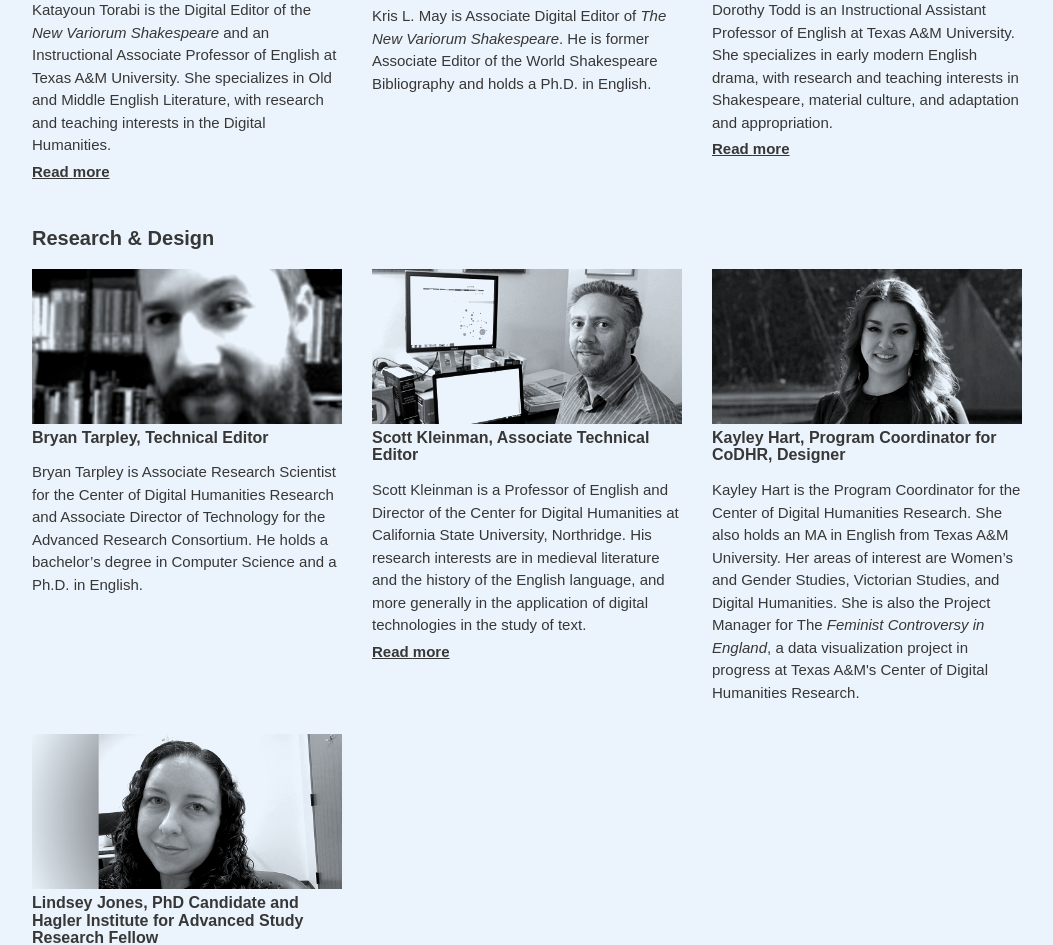
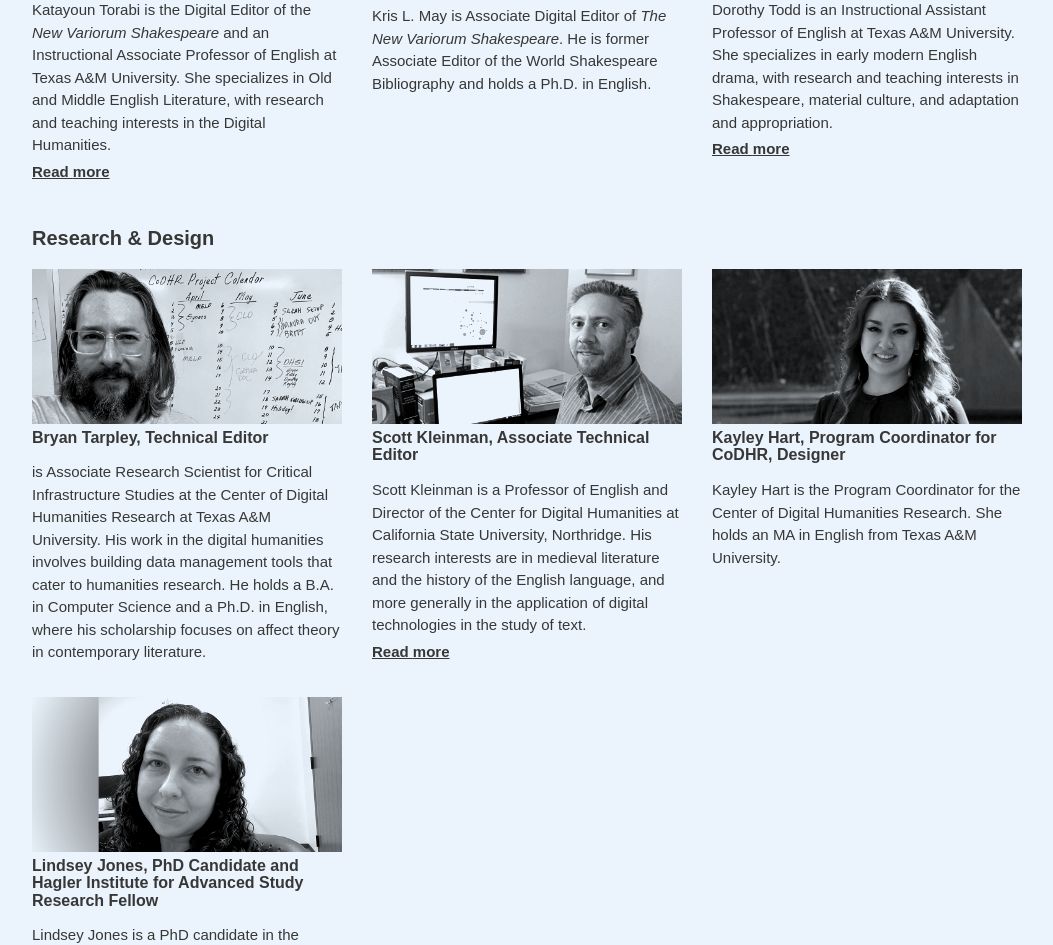
Before and after one commit to newvariorumshakespeare/corpora-plugin, a Django app: template templates/info_contributors.html in a window 1280 px wide. Shown: the part 5264-6209 px from the top of the page, without its empty margins (208-1261 px from the left). Run offline with Django 3.2, Linux system fonts and the light colour scheme; the template is opened without the code that fills it, so the values that code supplies are empty; some web fonts are replaced.

Commit message:
updating a pic and bios for codhr staff

```diff
--- a/templates/info_contributors.html
+++ b/templates/info_contributors.html
@@ -563,9 +563,10 @@
             <li class="contributors--person-tile">
               <img src="{% static 'img/contribs/Bryan_Tarpley.jpg' %}" alt="Bryan Tarpley"/>
               <h3 class="type-size-0">Bryan Tarpley, Technical Editor</h3>
-              <p class="type-size--1">Bryan Tarpley is Associate Research Scientist for the Center of Digital Humanities
-                Research and Associate Director of Technology for the Advanced Research Consortium. He holds a
-                bachelor’s degree in Computer Science and a Ph.D. in English.</p>
+              <p class="type-size--1">is Associate Research Scientist for Critical Infrastructure Studies at the Center
+                of Digital Humanities Research at Texas A&M University. His work in the digital humanities involves
+                building data management tools that cater to humanities research. He holds a B.A. in Computer Science
+                and a Ph.D. in English, where his scholarship focuses on affect theory in contemporary literature.</p>
             </li>
 
             <li class="contributors--person-tile">
@@ -588,11 +589,7 @@
             <li class="contributors--person-tile">
               <img src="{% static 'img/contribs/Kayley_Hart.jpg' %}" alt="Kayley Hart"/>
               <h3 class="type-size-0">Kayley Hart, Program Coordinator for CoDHR, Designer</h3>
-              <p class="type-size--1">Kayley Hart is the Program Coordinator for the Center of Digital Humanities Research.
-                She also holds an MA in English from Texas A&M University. Her areas of
-                interest are Women’s and Gender Studies, Victorian Studies, and Digital Humanities. She is also the
-                Project Manager for The <em>Feminist Controversy in England</em>, a data visualization project in
-                progress at Texas A&M's Center of Digital Humanities Research.</p>
+              <p class="type-size--1">Kayley Hart is the Program Coordinator for the Center of Digital Humanities Research. She holds an MA in English from Texas A&M University.</p>
             </li>
 
             <li class="contributors--person-tile">
```
Also changed, not shown: static/img/contribs/Bryan_Tarpley.jpg.
